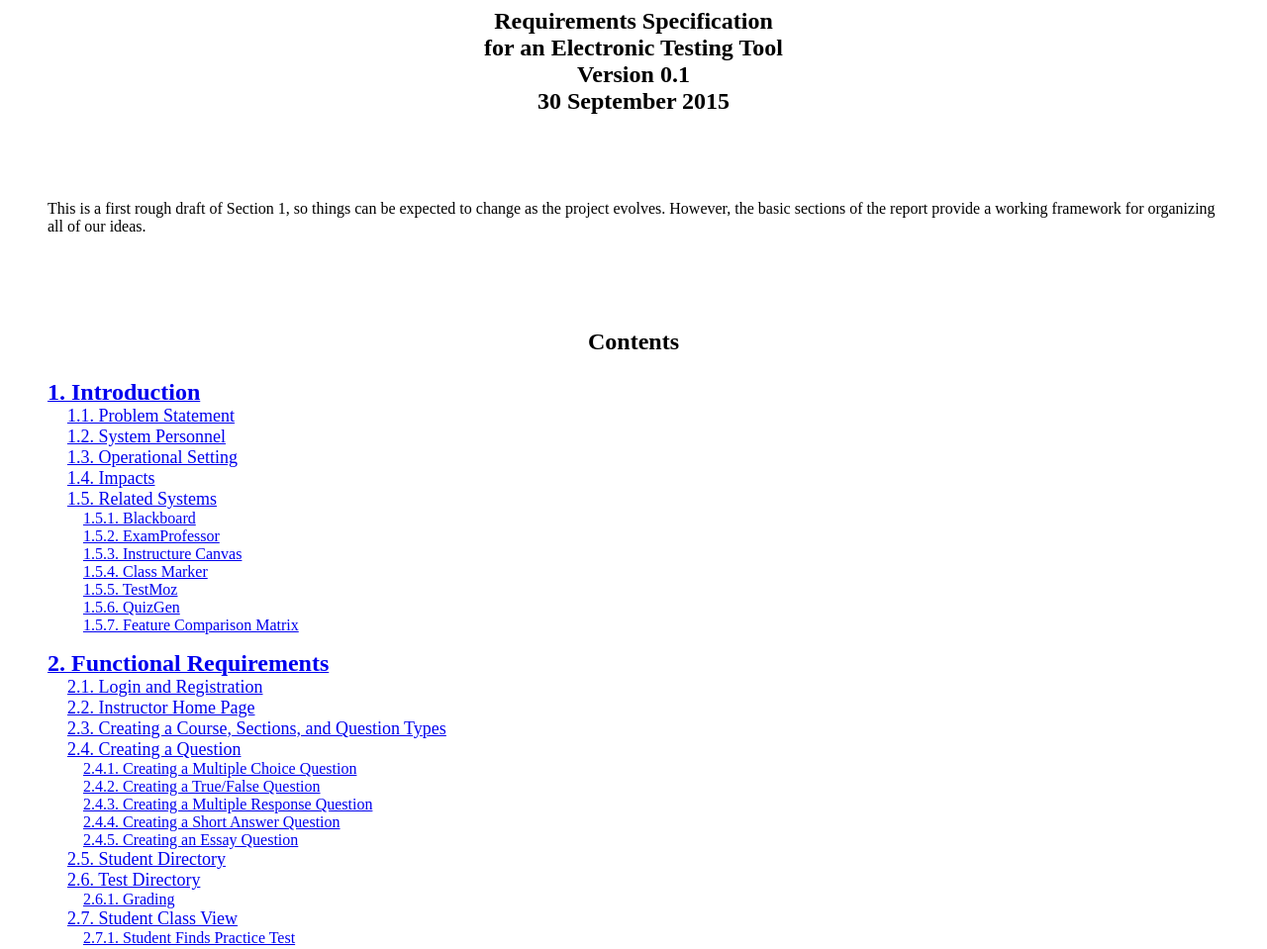
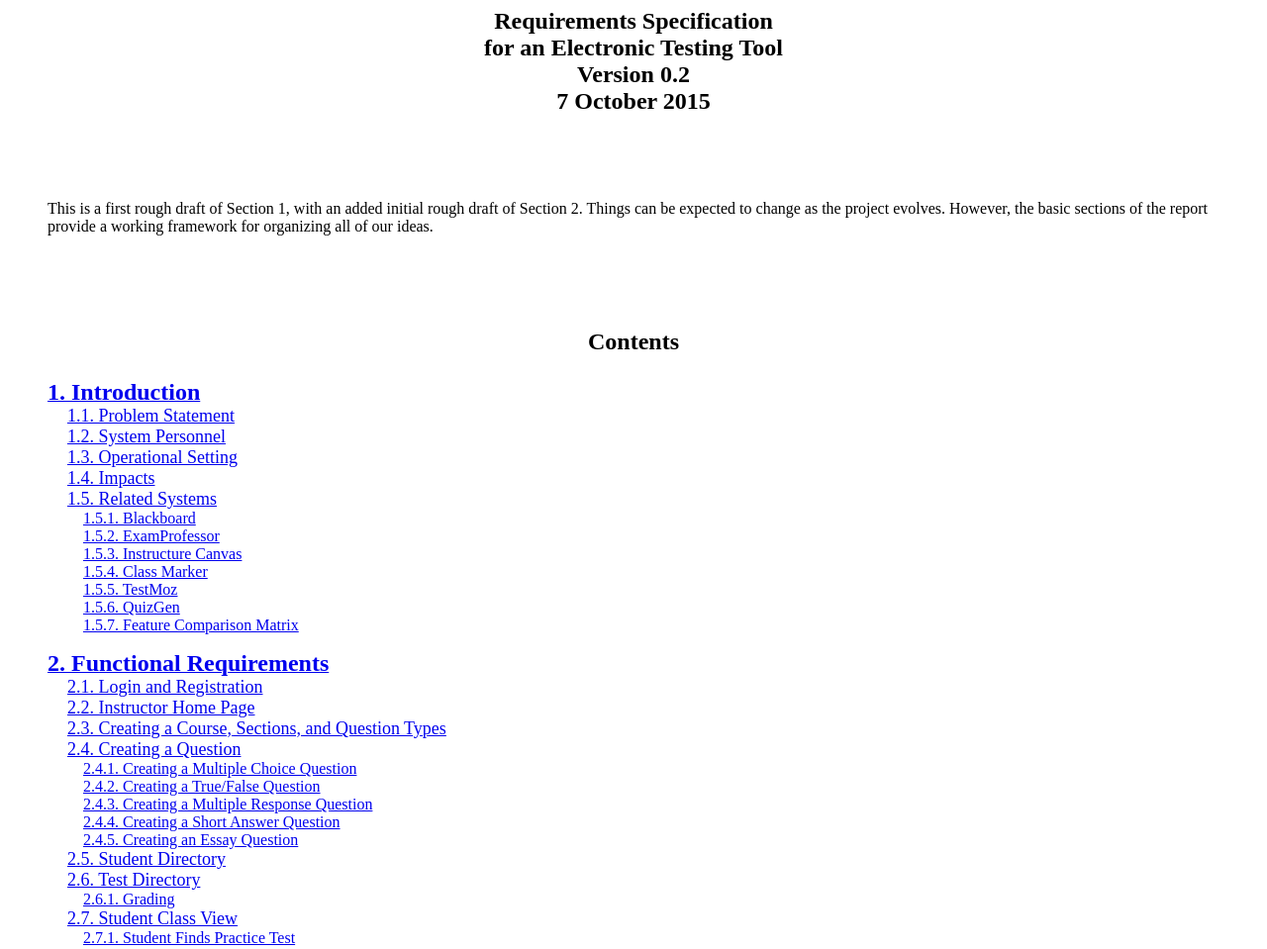
Before and after one commit to elliotfiske/cs307, a plain HTML site: page requirements/index.html in a window 1280 px wide. Shown: the whole page at 99% size. Drawn offline with Linux system fonts and the light colour scheme.

Commit message:
Fixed version number and date
git-svn-id: svn+ssh://unix3.csc.calpoly.edu/home/crhoads/projects/SVN/testtool/trunk@110 963ccdc2-257a-457c-a1c1-497300e6edd4

```diff
--- a/requirements/index.html
+++ b/requirements/index.html
@@ -11,9 +11,9 @@ Requirements Specification for Test Tool
 <br>
 for an Electronic Testing Tool
 <br>
-Version 0.1
+Version 0.2
 <br>
-30 September 2015</strong>
+7 October 2015</strong>
 </font>
 </p>
 <br>
@@ -21,7 +21,8 @@ Version 0.1
 <br>
 <blockquote>
 <p>
-This is a first rough draft of Section 1, so things can be expected to change
+This is a first rough draft of Section 1, with an added initial rough draft of Section 2.
+Things can be expected to change
 as the project evolves.  However, the basic sections of the report provide a
 working framework for organizing all of our ideas.
 </blockquote>
@@ -116,7 +117,7 @@ working framework for organizing all of our ideas.
 
 
 <p>
-<a href="intro.html#Introduction">
+<a href="functional.html">
 <font size=+2>
 <strong>2. Functional Requirements</strong>
 </font>
```
